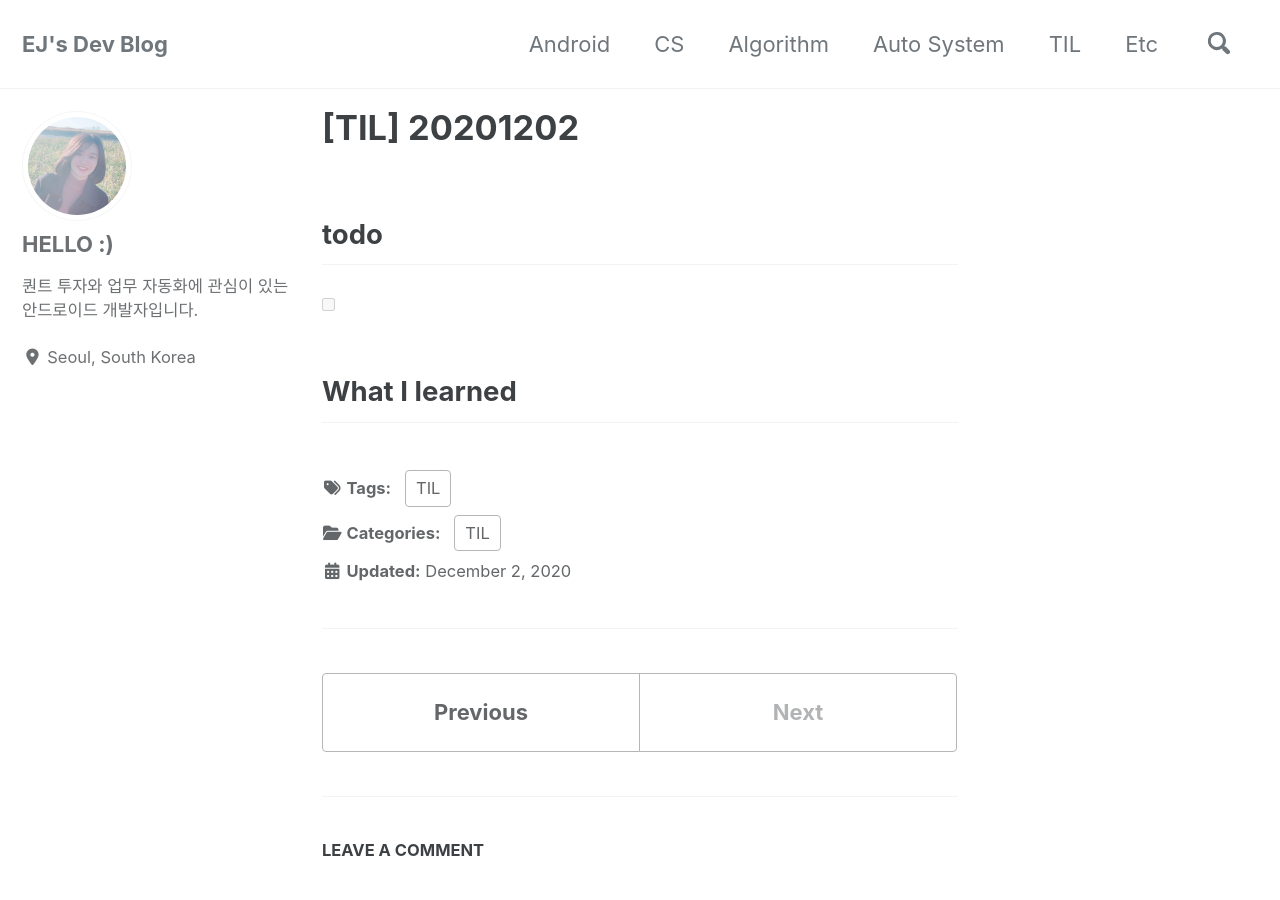
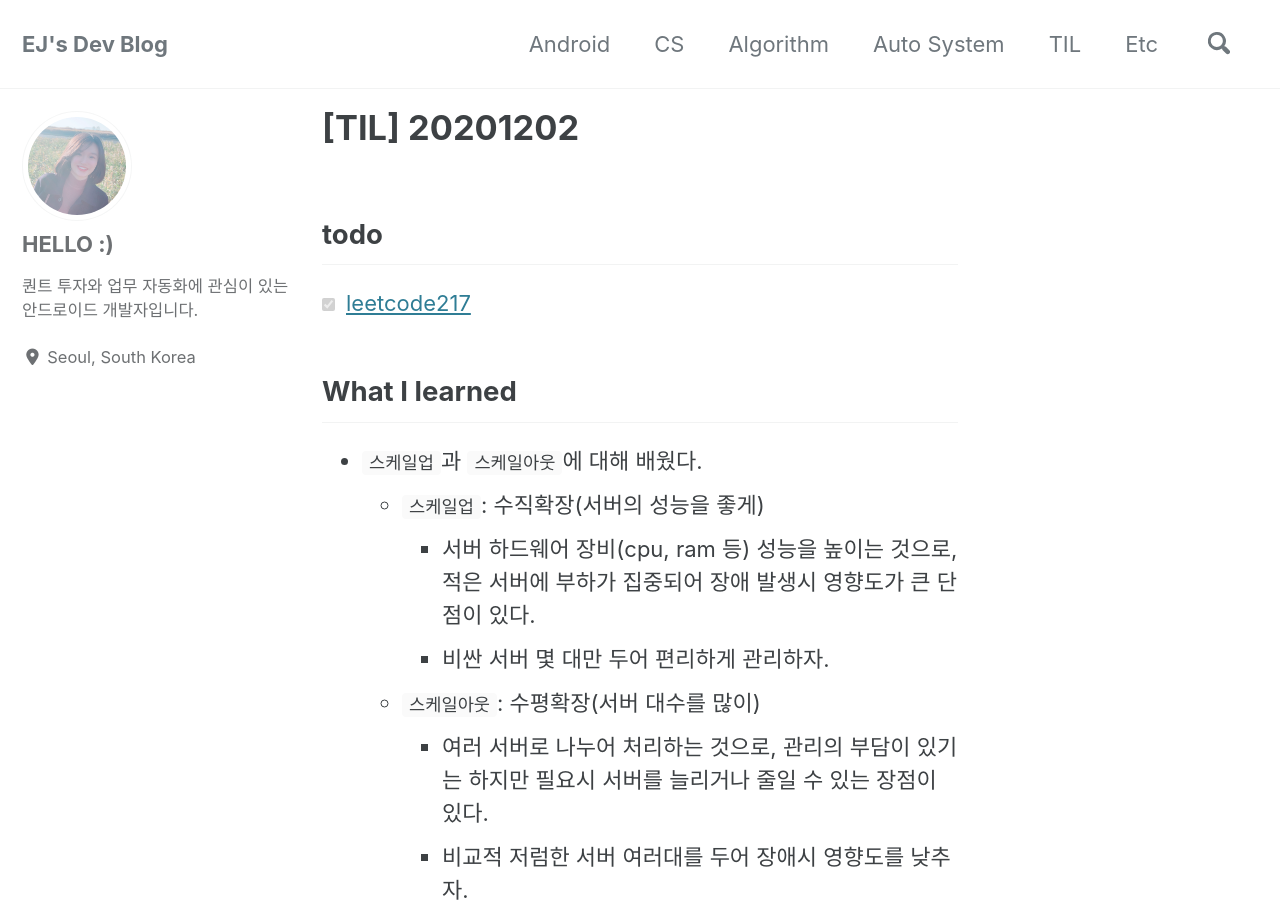
Before and after one commit to dev-eunji/dev-eunji.github.io, a Jekyll site: the page built from _posts/til/2020-12-02-TIL.md, in a window 1280 px wide and 900 px high. Built offline with Jekyll 4.4.1, drawn with Linux system fonts in a browser that asks for light colours; cached includes are drawn as plain includes; nearby versions of some CDN libraries; comment, search, counter and statistics services are not loaded; some of the changed text lies outside the part shown.

Commit message:
- TIL: 20201202 done - leetcode217

```diff
--- a/_posts/til/2020-12-02-TIL.md
+++ b/_posts/til/2020-12-02-TIL.md
@@ -7,6 +7,17 @@ permalink: /til/:year/:month/:day/:title/
 comments: true
 ---
 ## todo
-- [ ] [](https://leetcode.com/problems/contains-duplicate/)
+- [X] [leetcode217](https://leetcode.com/problems/contains-duplicate/)
 
 ## What I learned
+* `스케일업`과 `스케일아웃`에 대해 배웠다.
+    * `스케일업`: 수직확장(서버의 성능을 좋게)
+        - 서버 하드웨어 장비(cpu, ram 등) 성능을 높이는 것으로, 적은 서버에 부하가 집중되어 장애 발생시 영향도가 큰 단점이 있다.
+        - 비싼 서버 몇 대만 두어 편리하게 관리하자.
+    * `스케일아웃`: 수평확장(서버 대수를 많이)
+        - 여러 서버로 나누어 처리하는 것으로, 관리의 부담이 있기는 하지만 필요시 서버를 늘리거나 줄일 수 있는 장점이 있다.
+        - 비교적 저럼한 서버 여러대를 두어 장애시 영향도를 낮추자.
+
+* `BDD (Behavior-Driven Development)` 란, **시나리오** 기반 TC 를 작성하며 개발하는 방법이다.
+
+하나의 시나리오는 Feature, Scenario, Given, When, Then 이렇게 5개의 구조를 갖는다.
```
Also changed, not shown: _posts/algorithm/2020-12-02-leetcode217.md (added, +34 -0 lines).
